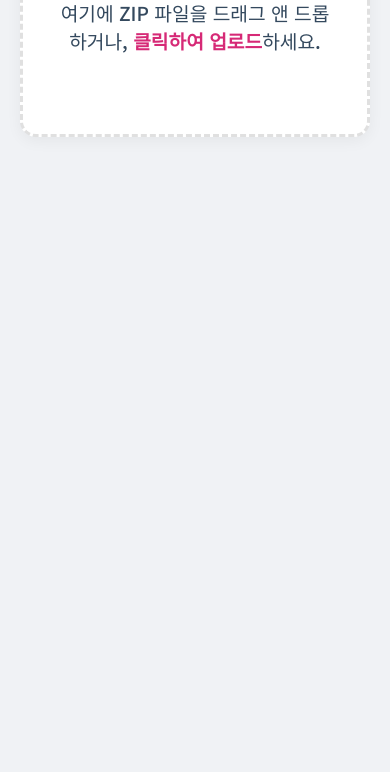
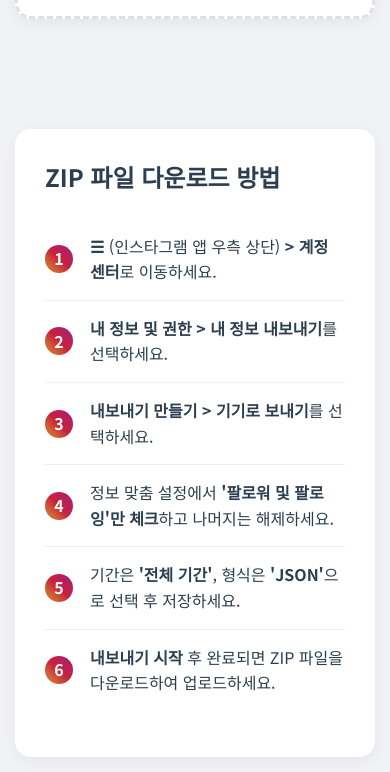
Before and after one commit to jjayli/instagram-unfollower, a plain HTML site: page index.html in a window 390 px wide. Shown: the part 489-1261 px from the top of the page. Before the commit the page ends 884 px from the top, so only its background shows below. Drawn offline with nearby package versions, Linux system fonts and the light colour scheme.

Commit message:
Update index.html
1. Icon Change: I replaced the lightbulb emoji (💡) in front of the "How to Download a ZIP File" title with a clean, solid-color SVG icon for a more professional look.

2. Gradient Application: I've used the same Instagram gradient color as the header to the number circles in the guide list to enhance design consistency.

3. Status Message Removal: I've removed the green status message that appeared after analysis was completed so that users can see the results immediately.

4. Mobile Responsiveness Improvements: We've enhanced responsive styles to ensure fonts and layouts look natural and uncluttered even on small screens like smartphones.

```diff
--- a/index.html
+++ b/index.html
@@ -15,12 +15,14 @@
             --primary-color: #2c3e50;
             --secondary-color: #34495e;
             --accent-color: #d62976; /* Instagram Pink */
-            --background-color: #f0f2f5; /* 10% 어둡게 조정 */
+            --background-color: #f0f2f5;
             --text-color: #ffffff;
             --card-bg-color: #ffffff;
             --card-text-color: #333;
             --success-color: #2ecc71;
             --error-color: #e74c3c;
+            --guide-bg-color: #ffffff;
+            --header-gradient: linear-gradient(45deg, #d9842e 0%, #d05f36 25%, #c7223b 50%, #b8205c 75%, #a9167a 100%);
         }
 
         body {
@@ -42,12 +44,11 @@
         }
 
         header {
-            /* 10% 어두워진 인스타그램 스타일 그라데이션 배경 */
-            background: linear-gradient(45deg, #d9842e 0%, #d05f36 25%, #c7223b 50%, #b8205c 75%, #a9167a 100%);
+            background: var(--header-gradient);
             color: var(--text-color);
             padding: 35px 25px;
-            border-radius: 16px; /* 모던한 스타일로 조정 */
-            box-shadow: 0 8px 25px rgba(0, 0, 0, 0.08); /* 부드러운 그림자 */
+            border-radius: 16px;
+            box-shadow: 0 8px 25px rgba(0, 0, 0, 0.08);
             margin-bottom: 40px;
         }
 
@@ -55,7 +56,7 @@
             margin: 0;
             font-size: 2.6em;
             font-weight: 700;
-            letter-spacing: -0.5px; /* 자간 조정 */
+            letter-spacing: -0.5px;
         }
 
         header p {
@@ -63,6 +64,7 @@
             font-size: 1.2em;
             opacity: 0.95;
             font-weight: 500;
+            word-break: keep-all;
         }
 
         .upload-area {
@@ -100,6 +102,7 @@
             font-weight: 500;
             color: var(--secondary-color);
             margin-top: 15px;
+            word-break: keep-all;
         }
 
         .upload-text span {
@@ -171,7 +174,7 @@
             color: var(--card-text-color);
             font-weight: 500;
             font-size: 1.1em;
-            word-break: break-all;
+            overflow-wrap: break-word;
         }
 
         .user-item a:hover {
@@ -186,12 +189,95 @@
             height: 40px;
             animation: spin 1s linear infinite;
             margin: 20px auto;
-            display: none; /* Initially hidden */
+            display: none;
+        }
+
+        .how-to-guide {
+            margin-top: 60px;
+            background: var(--guide-bg-color);
+            border-radius: 16px;
+            padding: 30px;
+            text-align: left;
+            box-shadow: 0 4px 15px rgba(0, 0, 0, 0.05);
+        }
+
+        .how-to-guide h2 {
+            font-size: 1.6em;
+            color: var(--primary-color);
+            margin-top: 0;
+            margin-bottom: 25px;
+            display: flex;
+            align-items: center;
+        }
+
+        .how-to-guide h2 svg {
+            margin-right: 12px;
+            color: var(--primary-color);
+        }
+
+        .how-to-guide ol {
+            list-style: none;
+            padding-left: 0;
+            counter-reset: step-counter;
+        }
+
+        .how-to-guide li {
+            position: relative;
+            padding: 15px 0 15px 50px;
+            font-size: 1.1em;
+            counter-increment: step-counter;
+            border-top: 1px solid #eee;
+            line-height: 1.6;
+        }
+        .how-to-guide li:first-child {
+            border-top: none;
+        }
+
+        .how-to-guide li::before {
+            content: counter(step-counter);
+            position: absolute;
+            left: 0;
+            top: 50%;
+            transform: translateY(-50%);
+            width: 32px;
+            height: 32px;
+            background: var(--header-gradient);
+            color: white;
+            border-radius: 50%;
+            display: flex;
+            justify-content: center;
+            align-items: center;
+            font-weight: 700;
+        }
+
+        .how-to-guide li strong {
+            font-weight: 700;
+            color: var(--primary-color);
+        }
+
+        .guide-icon {
+            height: 1.2em;
+            width: 1.2em;
+            margin-right: 6px;
+            vertical-align: text-bottom;
         }
 
         @keyframes spin {
             0% { transform: rotate(0deg); }
             100% { transform: rotate(360deg); }
+        }
+
+        @media screen and (max-width: 768px) {
+            body { padding: 15px; }
+            header { padding: 25px 20px; margin-bottom: 30px; }
+            header h1 { font-size: 2em; }
+            header p { font-size: 1em; }
+            .upload-area { padding: 40px 20px; }
+            .upload-text { font-size: 1.1em; }
+            .user-list { grid-template-columns: 1fr; gap: 12px; }
+            #results h2, .how-to-guide h2 { font-size: 1.5em; }
+            .how-to-guide li { font-size: 1em; padding-left: 45px; }
+            .how-to-guide li::before { width: 28px; height: 28px; }
         }
 
     </style>
@@ -219,6 +305,20 @@
             <h2>💔 언팔로워 목록 (<span id="unfollower-count">0</span>명)</h2>
             <ul id="unfollower-list" class="user-list"></ul>
         </div>
+
+        <section class="how-to-guide">
+            <h2>
+                ZIP 파일 다운로드 방법
+            </h2>
+            <ol>
+                <li> <strong>☰</strong> (인스타그램 앱 우측 상단) <strong>> 계정 센터</strong>로 이동하세요.</li>
+                <li><strong>내 정보 및 권한 > 내 정보 내보내기</strong>를 선택하세요.</li>
+                <li><strong>내보내기 만들기 > 기기로 보내기</strong>를 선택하세요.</li>
+                <li>정보 맞춤 설정에서 <strong>'팔로워 및 팔로잉'만 체크</strong>하고 나머지는 해제하세요.</li>
+                <li>기간은 <strong>'전체 기간'</strong>, 형식은 <strong>'JSON'</strong>으로 선택 후 저장하세요.</li>
+                <li><strong>내보내기 시작</strong> 후 완료되면 ZIP 파일을 다운로드하여 업로드하세요.</li>
+            </ol>
+        </section>
     </div>
 
     <script>
@@ -297,10 +397,8 @@
 
                 // 인스타그램 데이터 구조가 다양할 수 있어, 유연하게 사용자 이름 목록을 추출하는 함수
                 const getUsernameList = (data) => {
-                    // 데이터가 객체이고 특정 키(relationships_...)를 가지는 경우와, 바로 배열인 경우를 모두 처리
                     const list = Array.isArray(data) ? data : data.relationships_following || data.relationships_followers || [];
                     if (!list || list.length === 0) {
-                        // 2023년 이후 일부 데이터 형식: 최상위 키가 배열인 경우
                         for (const key in data) {
                             if (Array.isArray(data[key])) {
                                 return new Set(data[key].map(item => item.string_list_data[0].value));
@@ -313,7 +411,6 @@
                 const followersSet = getUsernameList(followersData);
                 const followingSet = getUsernameList(followingData);
 
-                // 내가 팔로우하는 사람 중 나를 팔로우하지 않는 사람(언팔로워) 필터링
                 const unfollowers = [...followingSet].filter(user => !followersSet.has(user));
 
                 displayResults(unfollowers);
@@ -326,18 +423,15 @@
             }
         }
 
-        // ZIP 파일 내에서 특정 파일 이름을 가진 파일을 찾는 함수
         async function findFileInZip(zip, targetFileName) {
              for (const filePath in zip.files) {
-                // 폴더 경로와 상관없이 파일 이름으로만 검색
                 if (filePath.endsWith(targetFileName) && !zip.files[filePath].dir) {
                     return zip.file(filePath);
                 }
             }
-            return null; // 파일을 찾지 못한 경우 null 반환
+            return null;
         }
 
-        // 결과를 화면에 표시하는 함수
         function displayResults(unfollowers) {
             unfollowerList.innerHTML = '';
 
@@ -346,7 +440,7 @@
                 return;
             }
 
-            updateStatus('분석이 완료되었습니다.', 'success');
+            updateStatus('');
             resultsDiv.classList.add('visible');
             unfollowerCount.textContent = unfollowers.length;
 
@@ -356,7 +450,7 @@
 
                 const userLink = document.createElement('a');
                 userLink.href = `https://www.instagram.com/${username}`;
-                userLink.target = '_blank'; // 새 탭에서 열기
+                userLink.target = '_blank';
                 userLink.rel = 'noopener noreferrer';
                 userLink.textContent = username;
 
@@ -365,7 +459,6 @@
             });
         }
 
-        // 상태 메시지를 업데이트하는 함수
         function updateStatus(message, type = 'info') {
             statusDiv.textContent = message;
             statusDiv.style.color = type === 'error' ? 'var(--error-color)' : (type === 'success' ? 'var(--success-color)' : 'var(--secondary-color)');
```
